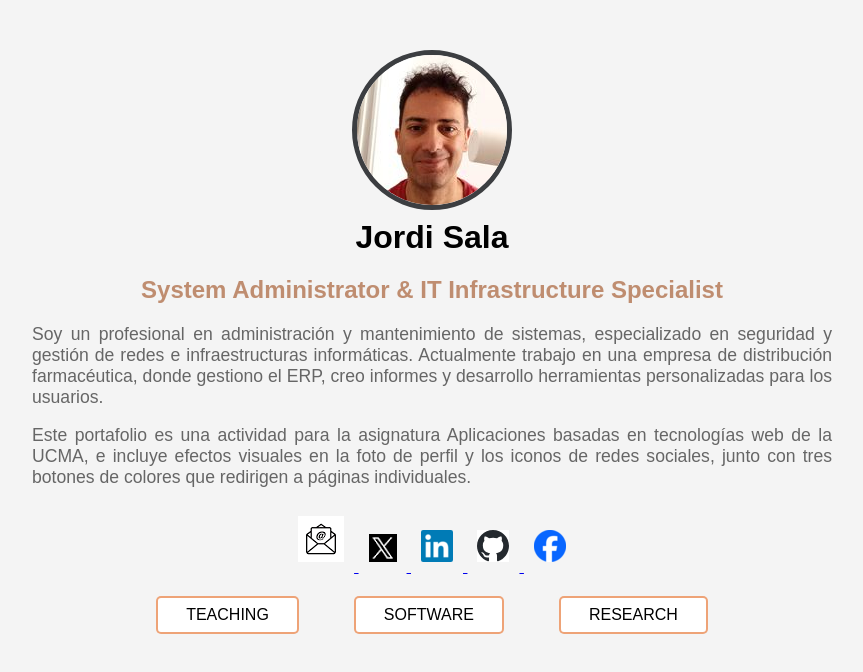
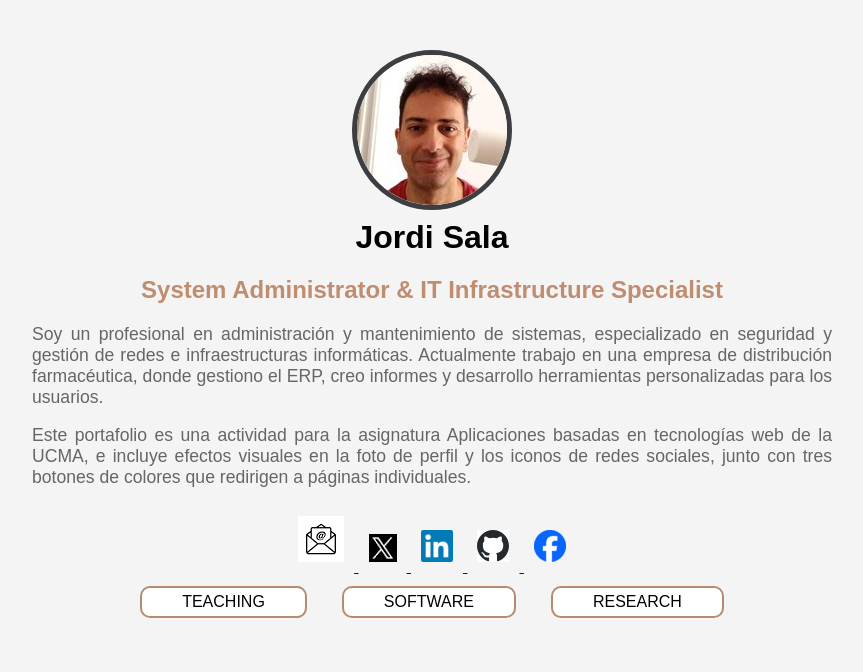
Before and after one commit to blackbomer/portfolioJordiSala, a plain HTML site: page index.html in a window 1280 px wide. Shown: the whole page, without its empty margins (208-1071 px from the left). Drawn offline with Linux system fonts and the light colour scheme.

Commit message:
Update styles.css

```diff
--- a/css/styles.css
+++ b/css/styles.css
@@ -67,35 +67,39 @@ p {
     transform: scale(1.2);
 }
 
-.buttons {
-    display: flex;
-    justify-content: center;
-    gap: 15px;
-    flex-wrap: wrap;
-}
-
 
 .btn {
     border: none;
     color: black;
-    padding: 8px 28px;
+    padding: 5px 40px;
     cursor: pointer;
-    border-radius: 5px;
+    border-radius: 10px;
     font-size: 1em;
-    margin:20px;
+    margin:10px;
 
 }
 
+
+
 .boton {
     background-color: white;
-    border: 2px solid #e05b0e8f;
+    border: 2px solid #8030028f;
 }
 .boton:hover {
     background: #e05b0e8f;
     color: white;
 }
 
-@media (max-width: 600px) {
+
+.buttons {
+    display: flex;
+    justify-content: center;
+    flex-wrap: wrap;
+    gap: 15px;
+}
+
+
+@media (max-width: 500px) {
     .profile-pic {
         width: 100px;
         height: 100px;
```
